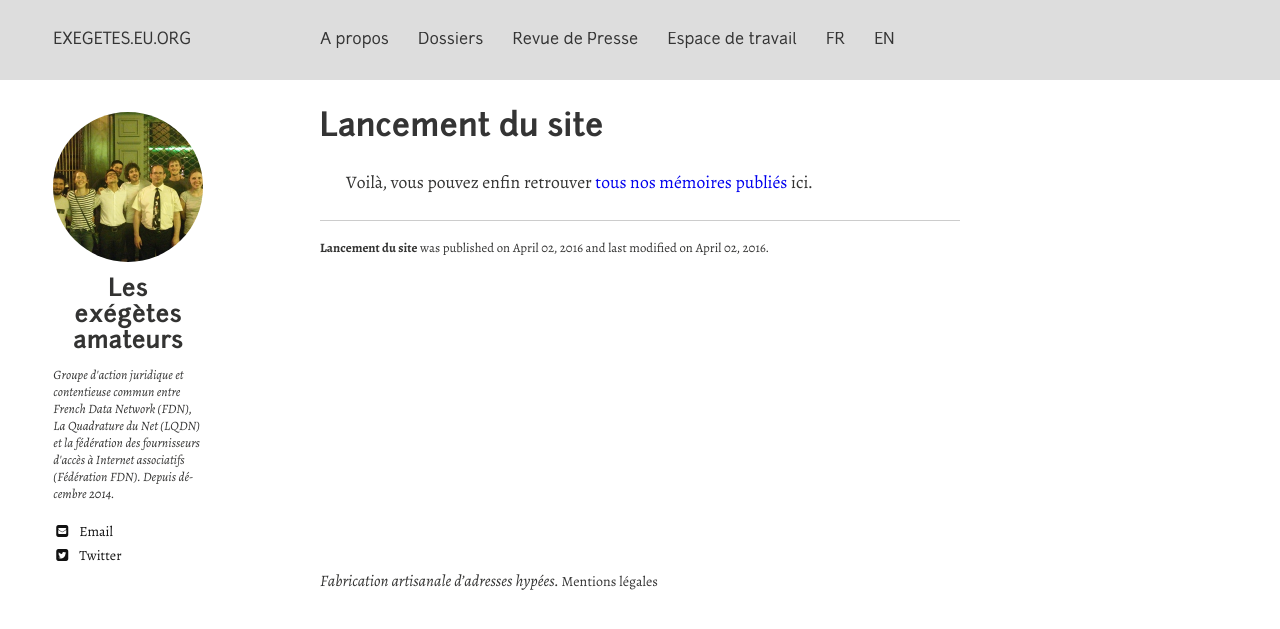
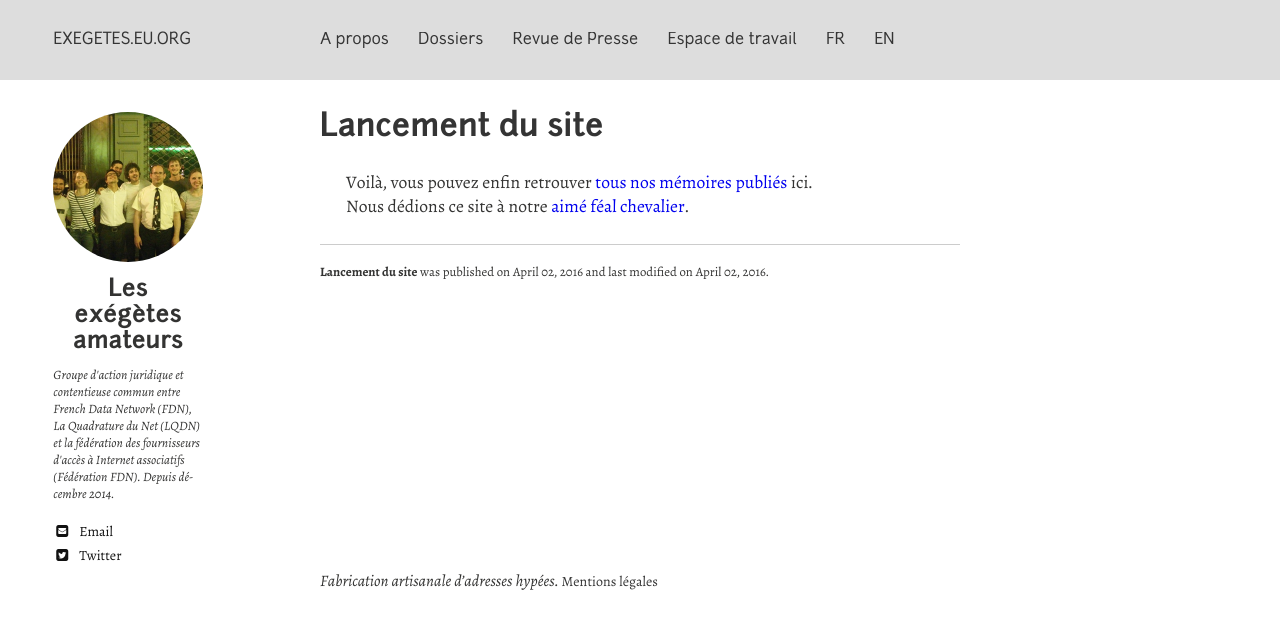
Before and after one commit to hugoroy/exegetes-web, a Jekyll site: the page built from _posts/2016-04-02-lancement.md, in a window 1280 px wide. Shown: the top 629 px of the page. Built offline with Jekyll 4.4.1, drawn with Linux system fonts in a browser that asks for light colours; nearby versions of some CDN libraries.

Commit message:
dedicace

```diff
--- a/_posts/2016-04-02-lancement.md
+++ b/_posts/2016-04-02-lancement.md
@@ -8,3 +8,5 @@ comments: true
 ---
 
 Voilà, vous pouvez enfin retrouver [tous nos mémoires publiés](/dossiers/) ici.
+
+Nous dédions ce site à notre [aimé féal chevalier](/fealchevalier/).
```
